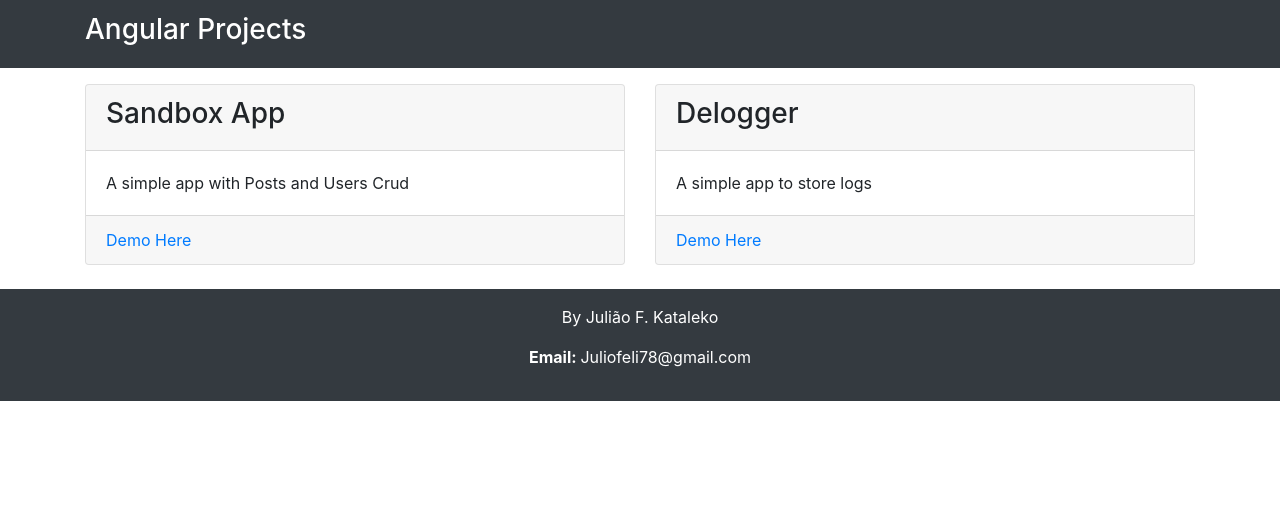
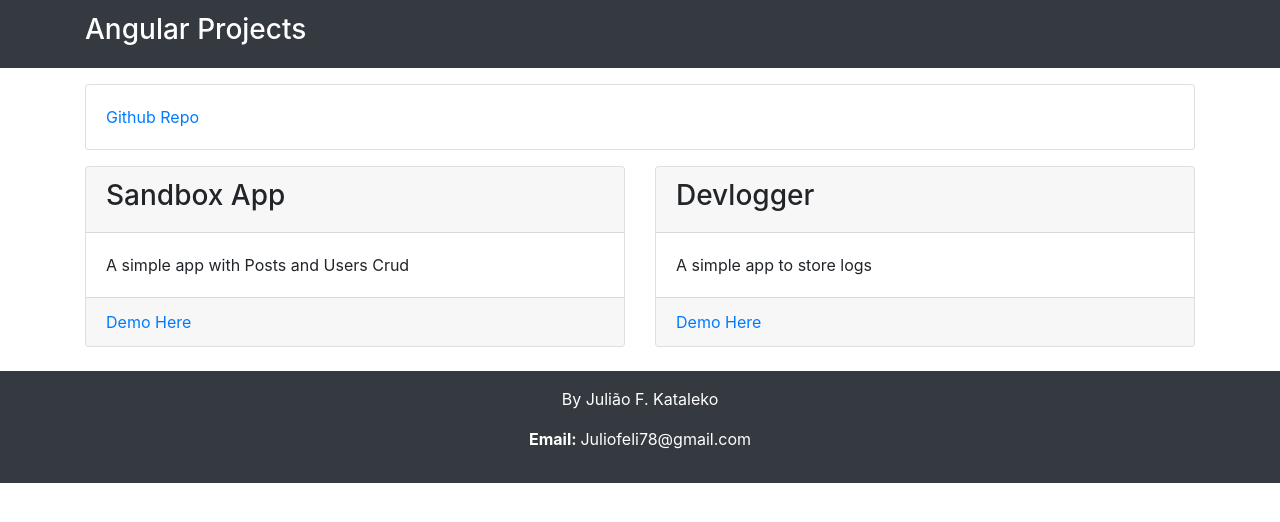
Before and after one commit to juliaokataleko/angular-projects, a plain HTML site: page index.html in a window 1280 px wide. Drawn offline with nearby package versions, Linux system fonts and the light colour scheme.

Commit message:
Update readme

```diff
--- a/index.html
+++ b/index.html
@@ -20,6 +20,11 @@
 
     <div class="container">
         <div class="row">
+            <div class="col-12 mb-3">
+                <div class="card card-body">
+                    <a target="_blank" href="https://github.com/juliaokataleko/angular-projects">Github Repo</a>
+                </div>
+            </div>
             <div class="col-md-6">
                 <div class="card">
                     <div class="card-header">
@@ -36,7 +41,7 @@
             <div class="col-md-6">
                 <div class="card">
                     <div class="card-header">
-                        <h3>Delogger</h3>
+                        <h3>Devlogger</h3>
                     </div>
                     <div class="card-body">
                         A simple app to store logs
```
